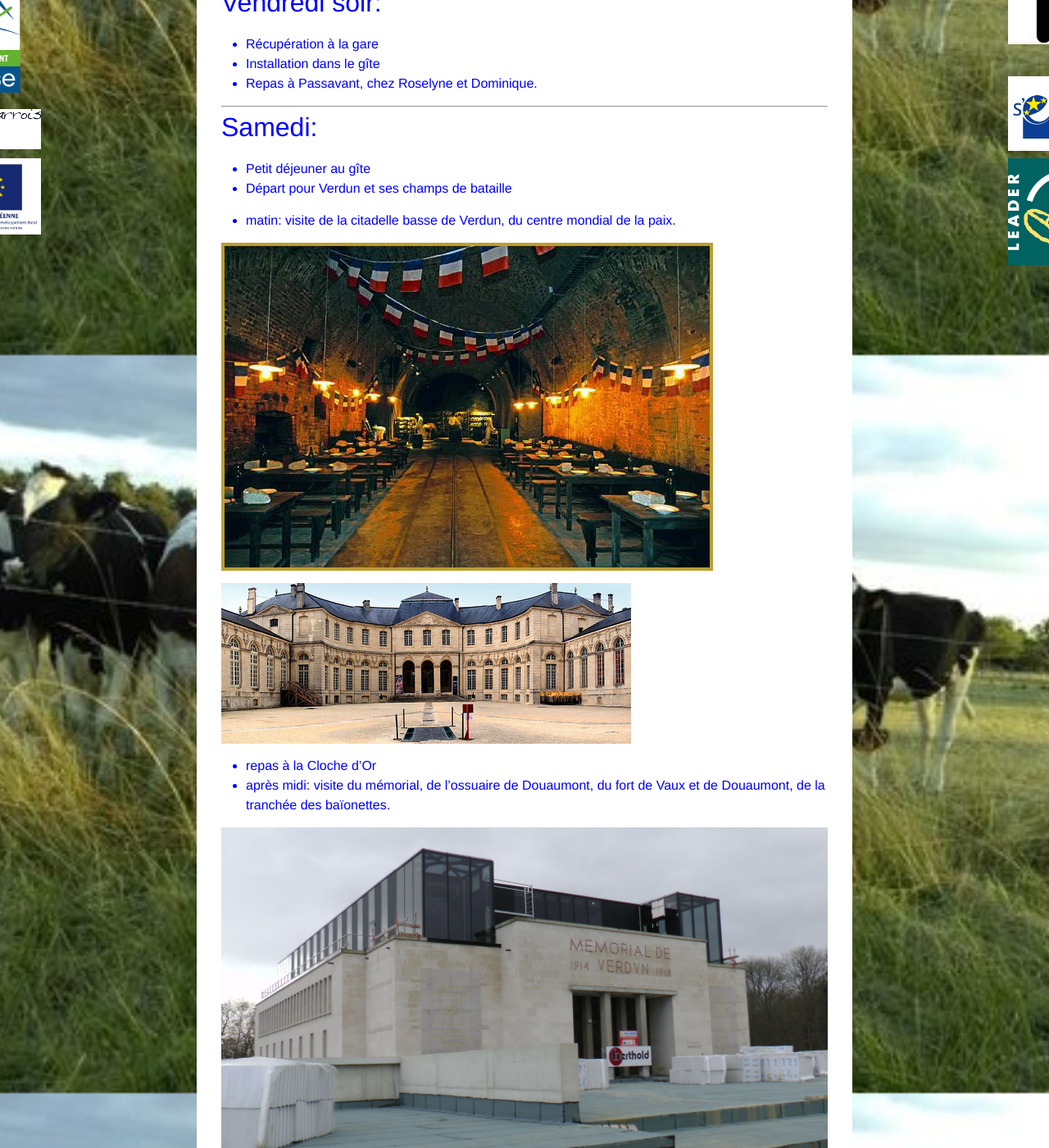
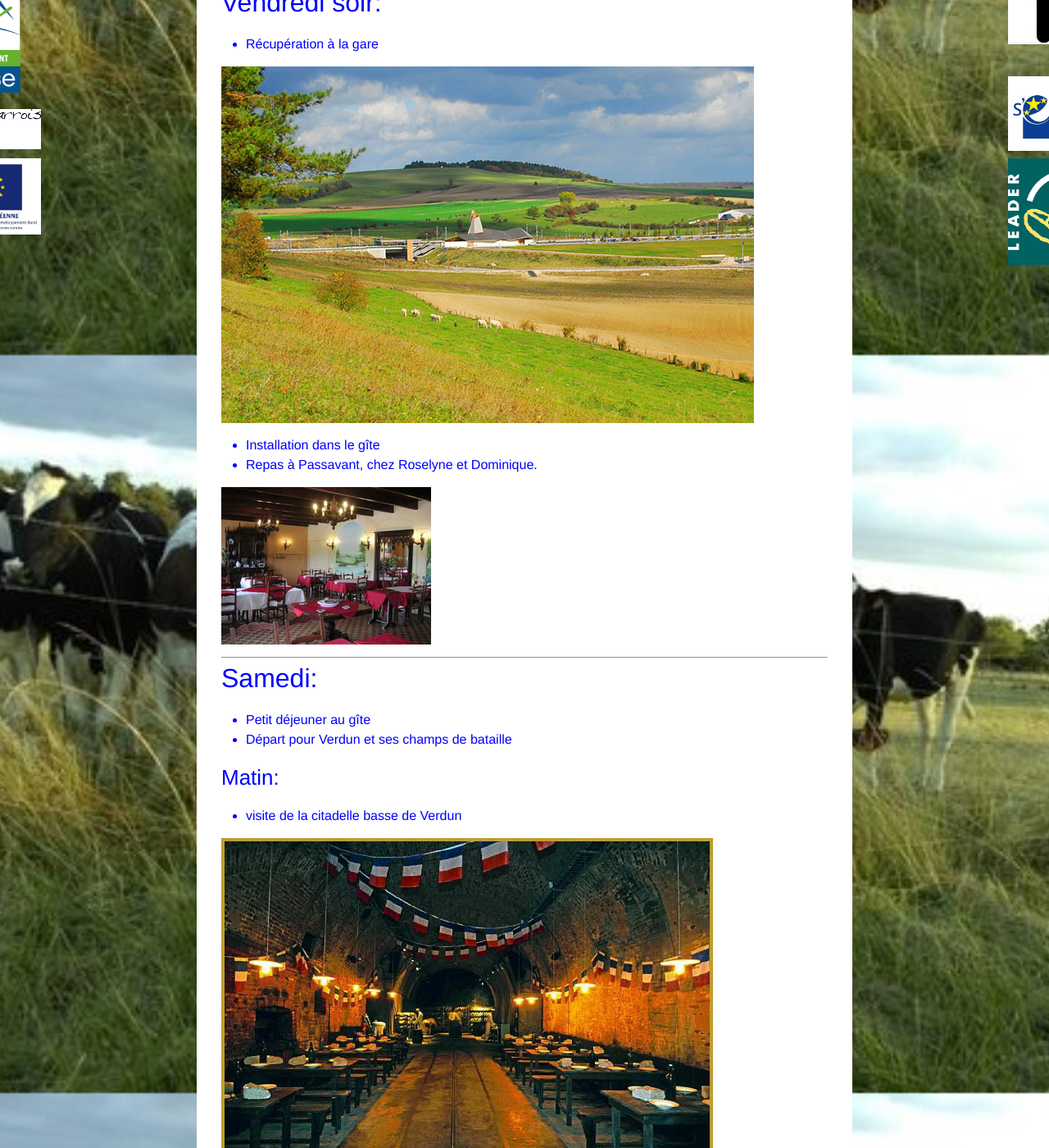
Before and after one commit to cltpr/cltpr.github.io, a Jekyll site: the page built from 1WW-weekend_fr.md, in a window 1280 px wide and 1400 px high, scrolled down 467 px. Shown: the whole window at 82% size. Built offline with Jekyll 4.4.1, drawn with Linux system fonts in a browser that asks for light colours; some of the changed text lies outside the part shown.

Commit message:
20160601

```diff
--- a/1WW-weekend_fr.md
+++ b/1WW-weekend_fr.md
@@ -19,8 +19,14 @@ Nous vous accueillons pour ces weeks ends jusque 6 personnes.
 
 
 * Récupération à la gare
+
+![](/images/gareTGV.jpeg)
+
 * Installation dans le gîte
 * Repas à Passavant, chez Roselyne et Dominique.
+
+![](/images/passavant.jpg)
+
 
 ***
 
```
Also changed, not shown: other parts of 1WW-weekend_fr.md (+14 -5 lines).
